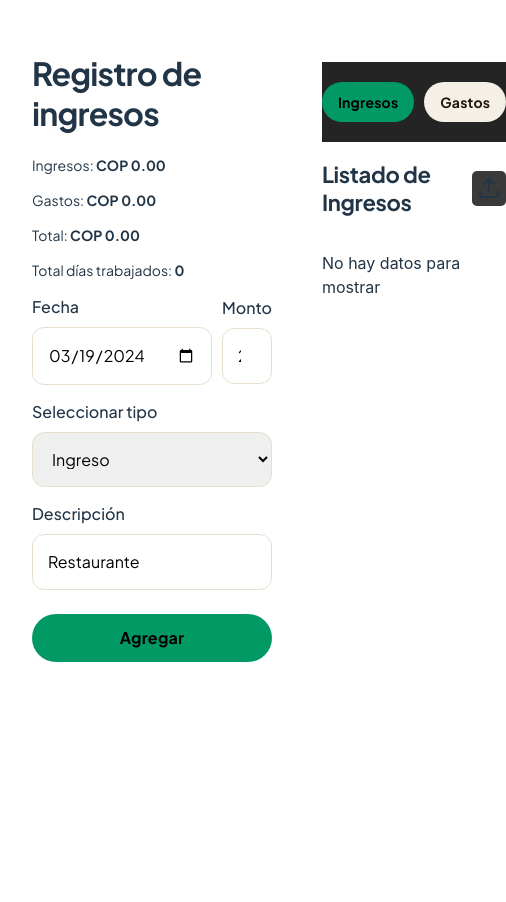
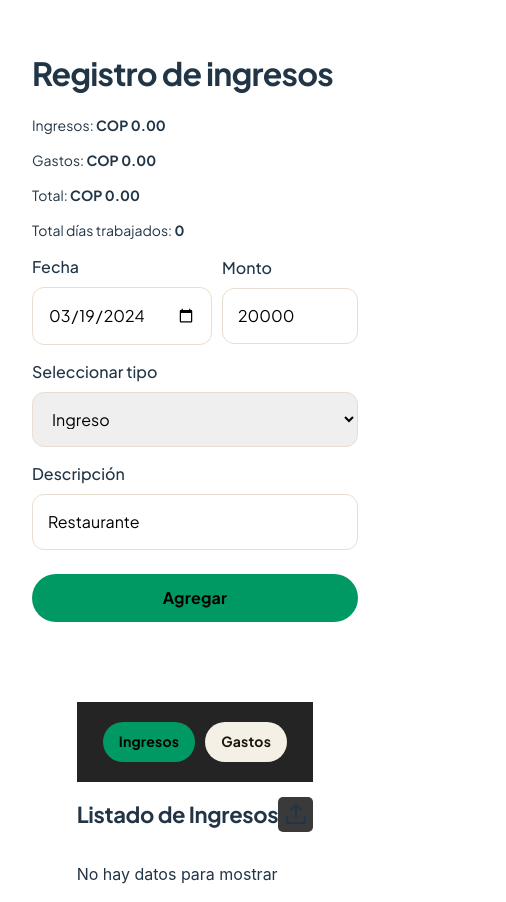
Before and after one commit to fabianyater/payday-log, a React (Vite) app: page / in a window 390 px wide. Shown: the whole page, 506 px wide, since content can reach past the window. Before the commit the page ends 844 px from the top, so only its background shows below. Built offline with nearby package versions, Linux system fonts and the light colour scheme.

Commit message:
update responsive

```diff
--- a/src/App.module.css
+++ b/src/App.module.css
@@ -23,3 +23,15 @@
     }
   }
 }
+
+@media (max-width: 850px) {
+  .container {
+    flex-direction: column;
+    align-items: center;
+    flex: 1;
+
+    .header {
+      position: relative;
+    }
+  }
+}
```
